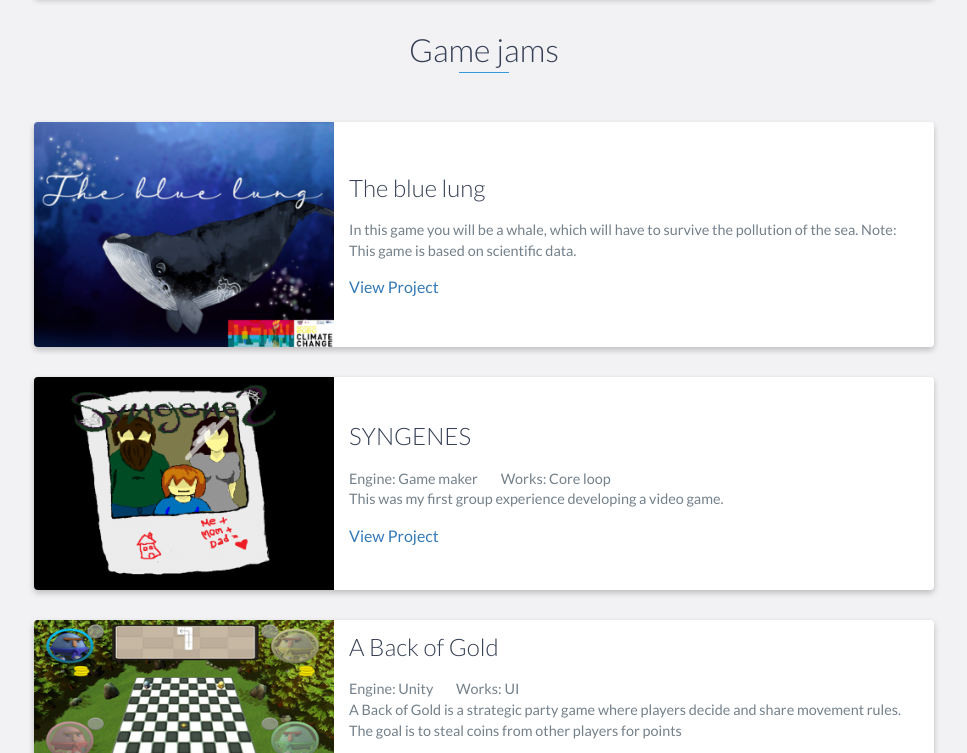
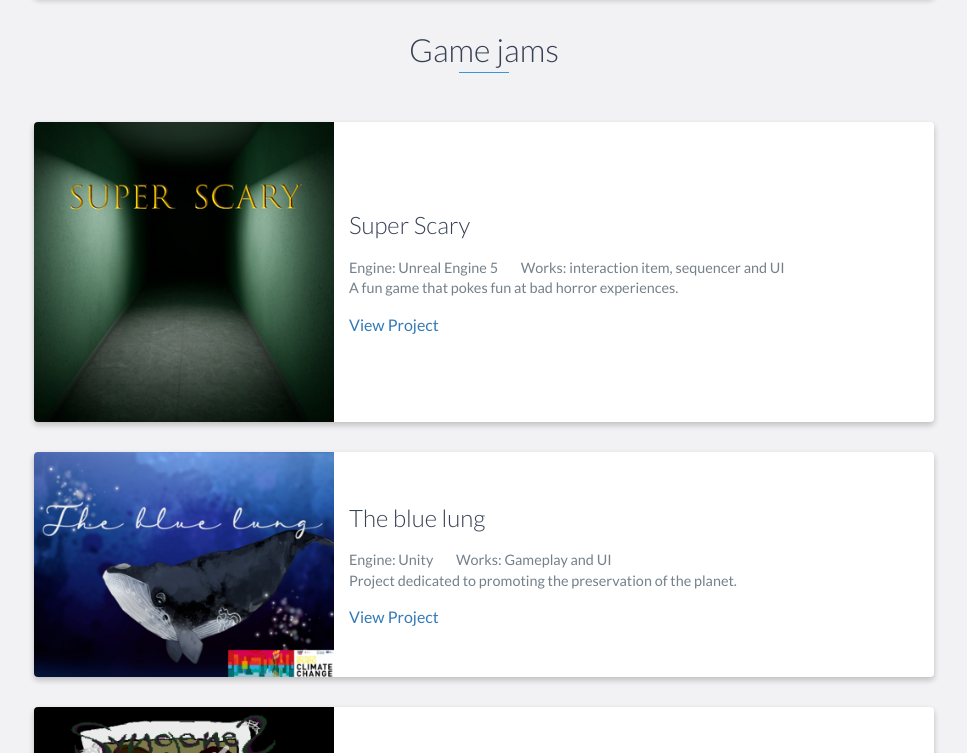
Before and after one commit to Ago251/Ago251.github.io, a website: page index.html in a window 1280 px wide. Shown: the part 4742-5495 px from the top of the page, without its empty margins (156-1123 px from the left). Drawn offline with nearby package versions, Linux system fonts and the light colour scheme.

Commit message:
Added Super Scary project

```diff
--- a/index.html
+++ b/index.html
@@ -48,10 +48,11 @@
 
 <div id="lead">
     <div id="lead-content">
-			<img src="images/Job_profile.png" width = "150"/>
+        <img src="images/Job_profile.png" width="150"/>
         <h1>Andrea Agostini</h1>
         <h2>Game programmer</h2>
-			<a href="https://docs.google.com/document/d/1C-Ov4I8iarrMRjb-L49w9ACQqmMrtPo5qIK7FfWHArs/edit?usp=sharing" target="_white" rel="noopener noreferrer" class="btn-rounded-white">Resume</a>
+        <a href="https://docs.google.com/document/d/1C-Ov4I8iarrMRjb-L49w9ACQqmMrtPo5qIK7FfWHArs/edit?usp=sharing"
+           target="_white" rel="noopener noreferrer" class="btn-rounded-white">Resume</a>
     </div>
     <!-- End #lead-content -->
 
@@ -74,10 +75,21 @@
             </div>
             <div class="col-md-8">
                 <p>
-                        From the beginning of my education, I pursued the goal of becoming a game programmer, choosing focused paths such as a technical institute in computer science and a specialized school in game programming. <br> <br>
-                        Over time, I realized that I wanted to specialize in AI game programming, which led me to take a specialized course with a senior AI game programmer. This experience allowed me to deepen my understanding of the role and connect with industry professionals, including the AI game programmer for Little Nightmares 2. <br><br>
-                        However, before this course I had already gained experience in AI game programming through various projects, including a turn-based game developed during my studies where I created the enemy AI, and another project that is very close to my heart called Lost in Space, a survival horror game where I designed the AI controlling the zombies. <br><br>
-                        I would like to conclude with my life philosophy, which is "Learn, Live, and Enjoy." This approach underscores my belief in the continuous pursuit of knowledge, active engagement with life experiences, and integrating enjoyment into everything I do. It is this philosophy that fuels my determination to excel in the dynamic and ever-evolving field of game development.
+                    From the beginning of my education, I pursued the goal of becoming a game programmer, choosing
+                    focused paths such as a technical institute in computer science and a specialized school in game
+                    programming. <br> <br>
+                    Over time, I realized that I wanted to specialize in AI game programming, which led me to take a
+                    specialized course with a senior AI game programmer. This experience allowed me to deepen my
+                    understanding of the role and connect with industry professionals, including the AI game programmer
+                    for Little Nightmares 2. <br><br>
+                    However, before this course I had already gained experience in AI game programming through various
+                    projects, including a turn-based game developed during my studies where I created the enemy AI, and
+                    another project that is very close to my heart called Lost in Space, a survival horror game where I
+                    designed the AI controlling the zombies. <br><br>
+                    I would like to conclude with my life philosophy, which is "Learn, Live, and Enjoy." This approach
+                    underscores my belief in the continuous pursuit of knowledge, active engagement with life
+                    experiences, and integrating enjoyment into everything I do. It is this philosophy that fuels my
+                    determination to excel in the dynamic and ever-evolving field of game development.
                 </p>
             </div>
         </div>
@@ -93,7 +105,8 @@
             <h3>Witapp</h3>
             <h4>Unity programmer</h4>
             <p>
-                    - Developed a server using Mirror to manage rooms where users could talk and interact with a 3D model <br>
+                - Developed a server using Mirror to manage rooms where users could talk and interact with a 3D model
+                <br>
                 - Designed and implemented UI components to enhance usability and maintainability <br>
                 - Applied the MVVM architecture for structured and scalable development <br>
 
@@ -219,7 +232,23 @@
         <div class="row">
             <div class="project shadow-large">
                 <div class="project-image">
-                        <img src="images/LostInSpace.png" width="300" />
+                    <img src="images/verima.png" width="300"/>
+                </div>
+                <div class="project-info">
+                    <h3>Verima</h3>
+                    <p>
+                        <span style="margin-right: 20px;">Engine: Unity</span>
+                        <span>Works: UI, Architecture, Tools, Network and XR experience</span><br>
+                        Engine: Unity
+                        Description: This is my current ongoing project, developed with Witapp.
+
+                    </p>
+                    <a href="https://verima.it/en/">View Project</a>
+                </div>
+            </div>
+            <div class="project shadow-large">
+                <div class="project-image">
+                    <img src="images/LostInSpace.png" width="300"/>
                 </div>
                 <!-- End .project-image -->
                 <div class="project-info">
@@ -235,23 +264,7 @@
             </div>
             <div class="project shadow-large">
                 <div class="project-image">
-                        <img src="images/verima.png" width="300" />
-                    </div>
-                    <div class="project-info">
-                        <h3>Verima</h3>
-                        <p>
-                            <span style="margin-right: 20px;">Engine: Unity</span>
-                            <span>Works: UI, Architecture, Tools, Network and XR experience</span><br>
-                            Engine: Unity
-                            Description: This is my current ongoing project, developed with Witapp.
-
-                        </p>
-                        <a href="https://verima.it/en/">View Project</a>
-                    </div>
-                </div>
-                <div class="project shadow-large">
-                    <div class="project-image">
-                        <img src="images/VampireNights.png" width="300" />
+                    <img src="images/VampireNights.png" width="300"/>
                 </div>
                 <!-- End .project-image -->
                 <div class="project-info">
@@ -259,7 +272,8 @@
                     <p>
                         <span style="margin-right: 20px;">Engine: Unity</span>
                         <span>Works: AI, core loop, tools for designers and UI</span><br>
-                            It is a turn-based strategy, where a vampire will have to reconquer territories conquered by the church.
+                        It is a turn-based strategy, where a vampire will have to reconquer territories conquered by the
+                        church.
                     </p>
                     <a href="https://ago251.itch.io/vampire-nights">View Project</a>
                 </div>
@@ -271,22 +285,24 @@
                 <div class="row">
                     <div class="project shadow-large">
                         <div class="project-image">
-                                <img src="images/steering_behaviours.png" width="300" />
+                            <img src="images/steering_behaviours.png" width="300"/>
                         </div>
                         <div class="project-info">
                             <h3>Steering behaviours</h3>
                             <p>
                                 <span style="margin-right: 20px;">Engine: Unreal Engine 5</span>
                                 <span>Works: AI and UI</span><br>
-                                    This project implements a steering behavior system to simulate the movement of boids.<br>
+                                This project implements a steering behavior system to simulate the movement of
+                                boids.<br>
                             </p>
-                                <a href="https://github.com/Ago251/Boids-Unreal"  href="https://github.com/LucaP998/Dialogue" class="project-button" target="_blank">View Project</a>
+                            <a href="https://github.com/Ago251/Boids-Unreal" href="https://github.com/LucaP998/Dialogue"
+                               class="project-button" target="_blank">View Project</a>
                         </div>
                         <!-- End .project-info -->
                     </div>
                     <div class="project shadow-large">
                         <div class="project-image">
-                                <img src="images/minimax.jpg" width="300" />
+                            <img src="images/minimax.jpg" width="300"/>
                         </div>
                         <div class="project-info">
                             <h3>Minimax</h3>
@@ -301,14 +317,15 @@
                     </div>
                     <div class="project shadow-large">
                         <div class="project-image">
-                                <img src="images/n_grams.png" width="300" />
+                            <img src="images/n_grams.png" width="300"/>
                         </div>
                         <div class="project-info">
                             <h3>N-Grams</h3>
                             <p>
                                 <span style="margin-right: 20px;">Engine: Unity</span>
                                 <span>Works: AI and UI</span><br>
-                                    This project i plements an AI to play the game of Rock, Paper, Scissors using N-Gram analysis. <br>
+                                This project i plements an AI to play the game of Rock, Paper, Scissors using N-Gram
+                                analysis. <br>
                             </p>
                             <a href="https://github.com/Ago251/N_Grams">View Project</a>
                         </div>
@@ -316,7 +333,7 @@
                     </div>
                     <div class="project shadow-large">
                         <div class="project-image">
-                                <img src="images/StealthGame_Cover.png" width="300" />
+                            <img src="images/StealthGame_Cover.png" width="300"/>
                         </div>
                         <!-- End .project-image -->
                         <div class="project-info">
@@ -335,30 +352,49 @@
                     <h2 class="heading">Game jams</h2>
                     <div class="project shadow-large">
                         <div class="project-image">
-                        <img src="images/PolmoneBlu.png" width="300" />
+                            <img src="images/SuperScary.png" width="300"/>
+                        </div>
+                        <!-- End .project-image -->
+                        <div class="project-info">
+                            <h3>Super Scary</h3>
+                            <p>
+                                <span style="margin-right: 20px;">Engine: Unreal Engine 5</span>
+                                <span>Works: interaction item, sequencer and UI</span><br>
+                                A fun game that pokes fun at bad horror experiences.
+                            </p>
+                            <a href="https://globalgamejam.org/games/2024/superscary-7?fbclid=PAAaaj8M9KUBwzNTARO5vvHAmzCmkxQZ99xU3Y7jT9Q2IZ-xG0N3N2GjAzkyQ">View
+                                Project</a>
+                        </div>
+                        <!-- End .project-info -->
+                    </div>
+                    <div class="project shadow-large">
+                        <div class="project-image">
+                            <img src="images/PolmoneBlu.png" width="300"/>
                         </div>
                         <!-- End .project-image -->
                         <div class="project-info">
                             <h3>The blue lung</h3>
                             <p>
-                            In this game you will be a whale, which will have to survive the pollution of the sea.
-                            Note: This game is based on scientific data.
+                                <span style="margin-right: 20px;">Engine: Unity</span>
+                                <span>Works: Gameplay and UI</span><br>
+                                Project dedicated to promoting the preservation of the planet.
                             </p>
-                        <a href="https://drive.google.com/drive/folders/1Ae27PalmoYGq2MkTVsLK41GaKz_XwoZO?usp=sharing">View Project</a>
+                            <a href="https://drive.google.com/drive/folders/1Ae27PalmoYGq2MkTVsLK41GaKz_XwoZO?usp=sharing">View
+                                Project</a>
                         </div>
                         <!-- End .project-info -->
                     </div>
                     <!-- End .project -->
                     <div class="project shadow-large">
                         <div class="project-image">
-                        <img src="images/syngenes.png" width="300" />
+                            <img src="images/syngenes.png" width="300"/>
                         </div>
                         <!-- End .project-image -->
                         <div class="project-info">
                             <h3>SYNGENES</h3>
                             <p>
                                 <span style="margin-right: 20px;">Engine: Game maker</span>
-                            <span>Works: Core loop</span><br>
+                                <span>Works: Gameplay features</span><br>
                                 This was my first group experience developing a video game.
                             </p>
                             <a href="https://globalgamejam.org/2019/games/syngenes">View Project</a>
@@ -368,7 +404,7 @@
                     <!-- End .project -->
                     <div class="project shadow-large">
                         <div class="project-image">
-                        <img src="images/abackofgold.png" width="300" />
+                            <img src="images/abackofgold.png" width="300"/>
                         </div>
                         <!-- End .project-image -->
                         <div class="project-info">
@@ -379,21 +415,22 @@
                                 A Back of Gold is a strategic party game where players decide and share movement rules.
                                 The goal is to steal coins from other players for points
                             </p>
-                        <a href="https://internetfestival.itch.io/a-back-of-gold-if-game-jam-rulez-2019">View Project</a>
+                            <a href="https://internetfestival.itch.io/a-back-of-gold-if-game-jam-rulez-2019">View
+                                Project</a>
                         </div>
                         <!-- End .project-info -->
                     </div>
                     <!-- End .project -->
                     <div class="project shadow-large">
                         <div class="project-image">
-                        <img src="images/phantapair.png" width="300" />
+                            <img src="images/phantapair.png" width="300"/>
                         </div>
                         <!-- End .project-image -->
                         <div class="project-info">
                             <h3>PhantaPair</h3>
                             <p>
                                 <span style="margin-right: 20px;">Engine: Unity</span>
-                            <span>Works: Core loop</span><br>
+                                <span>Works: Gameplay features</span><br>
                                 Created during a game jam with the theme "Repair".
                             </p>
                             <a href="https://globalgamejam.org/2020/games/phantapair-0">View Project</a>
@@ -403,7 +440,7 @@
                     <h2 class="heading">Network</h2>
                     <div class="project shadow-large">
                         <div class="project-image">
-                        <img src="images/network_test.png" width="300" />
+                            <img src="images/network_test.png" width="300"/>
                         </div>
                         <!-- End .project-image -->
                         <div class="project-info">
@@ -420,16 +457,18 @@
                     <h2 class="heading">Tools</h2>
                     <div class="project shadow-large">
                         <div class="project-image">
-                        <img src="images/dialogueSystem.png" width="300" />
+                            <img src="images/dialogueSystem.png" width="300"/>
                         </div>
 
                         <!-- End .project-image -->
                         <div class="project-info">
                             <h3>Dialogue system</h3>
                             <p>
-                            This tool is used to create dialogues to use in game, with the possibility of having multiple characters with different facial expressions/emotions.
+                                This tool is used to create dialogues to use in game, with the possibility of having
+                                multiple characters with different facial expressions/emotions.
                             </p>
-                        <a  href="https://github.com/LucaP998/Dialogue" class="project-button" target="_blank">View Project</a>
+                            <a href="https://github.com/LucaP998/Dialogue" class="project-button" target="_blank">View
+                                Project</a>
                         </div>
                         <!-- End .project-info -->
                     </div>
@@ -472,7 +511,7 @@
             <h2>Get in Touch</h2>
             <div id="contact-form">
                 <form method="POST" action="https://formspree.io/mzbjrnlg">
-                <input type="hidden" name="_subject" value="Contact request from personal website" />
+                    <input type="hidden" name="_subject" value="Contact request from personal website"/>
                     <input type="email" name="_replyto" placeholder="Your email" required>
                     <textarea name="message" placeholder="Your message" required></textarea>
                     <button type="submit">Send</button>
@@ -498,19 +537,23 @@
                     <div class="col-sm-5 social">
                         <ul>
                             <li>
-                            <a href="https://github.com/Ago251" target="_blank"><i class="fa fa-github" aria-hidden="true"></i></a>
+                                <a href="https://github.com/Ago251" target="_blank"><i class="fa fa-github"
+                                                                                       aria-hidden="true"></i></a>
                             </li>
                             <!-- <li> -->
                             <!-- <a href="https://stackoverflow.com/" target="_blank"><i class="fa fa-stack-overflow" aria-hidden="true"></i></a> -->
                             <!-- </li> -->
                             <li>
-                            <a href="https://www.linkedin.com/in/andrea-agostini-717812164/" target="_blank"><i class="fa fa-linkedin" aria-hidden="true"></i></a>
+                                <a href="https://www.linkedin.com/in/andrea-agostini-717812164/" target="_blank"><i
+                                        class="fa fa-linkedin" aria-hidden="true"></i></a>
                             </li>
                             <li>
-                            <a href="https://www.facebook.com/andrea.agostini.393/" target="_blank"><i class="fa fa-facebook" aria-hidden="true"></i></a>
+                                <a href="https://www.facebook.com/andrea.agostini.393/" target="_blank"><i
+                                        class="fa fa-facebook" aria-hidden="true"></i></a>
                             </li>
                             <li>
-                            <a href="https://twitter.com/Andrea74938305" target="_blank"><i class="fa fa-twitter" aria-hidden="true"></i></a>
+                                <a href="https://twitter.com/Andrea74938305" target="_blank"><i class="fa fa-twitter"
+                                                                                                aria-hidden="true"></i></a>
                             </li>
                         </ul>
                     </div>
```
Also changed, not shown: images/SuperScary.png (added). Lines whose indentation alone changed are shown as unchanged.
